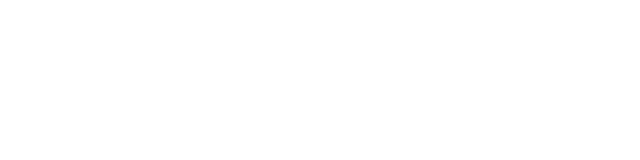
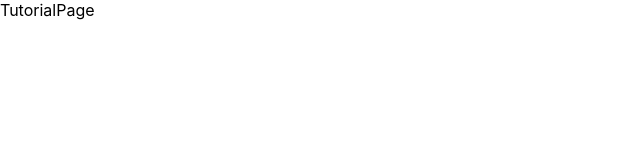
Before and after one commit to kenny397/pokeland, a React (Create React App) app in the folder frontend/pokemon/: page /tutorial in a window 1280 px wide. Before the commit this address had no page. Shown: the top 160 px of the page, without its empty margins (0-640 px from the left). Built offline with nearby package versions, Linux system fonts and the light colour scheme.

Commit message:
feat: 🎸 도메인 주소로 들어왔을 때 Router가 판단 할 것 생각해서 path 만들기
tutorial 완료, 지갑 연결 완료 시 /main

```diff
--- /dev/null
+++ b/frontend/pokemon/src/MainPage.jsx
@@ -0,0 +1,9 @@
+import React from "react";
+
+export default function MainPage() {
+  return (
+    <div>
+      MainPage
+    </div>
+  );
+}
--- /dev/null
+++ b/frontend/pokemon/src/NotFound.jsx
@@ -0,0 +1,11 @@
+import React from "react";
+
+export default function NotFound() {
+  return (
+    <>
+      <h1>
+        404 Fage Not Found
+      </h1>
+    </>
+  );
+}
--- /dev/null
+++ b/frontend/pokemon/src/TutorialPage.jsx
@@ -0,0 +1,9 @@
+import React from "react";
+
+export default function TutorialPage() {
+  return (
+    <div>
+     TutorialPage
+    </div>
+  );
+}
```
Also changed, not shown: frontend/pokemon/src/Router.js (+7 -1 lines), frontend/pokemon/src/support/SupportPage.jsx (renamed from frontend/pokemon/src/SupportPage.jsx).
